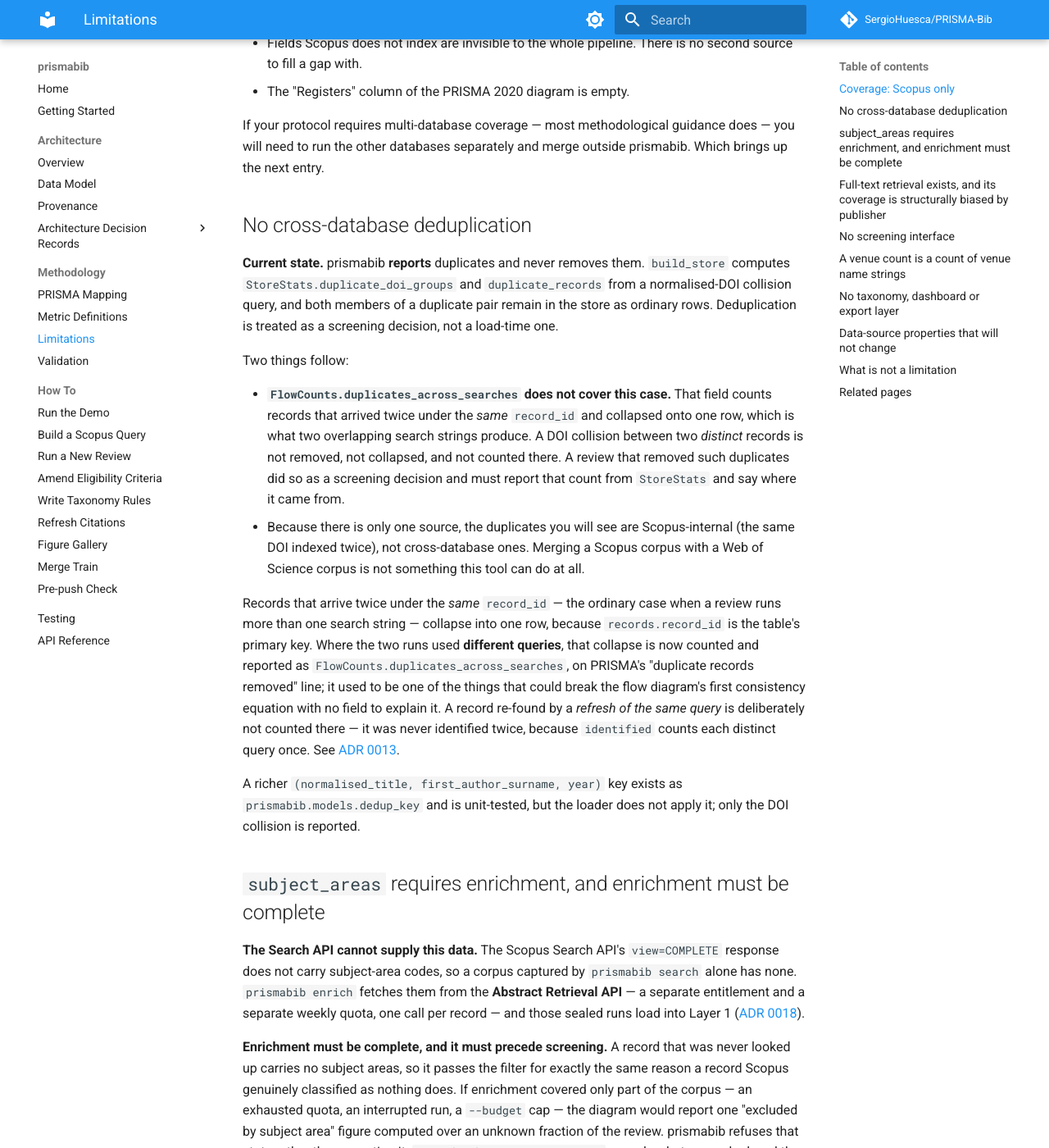
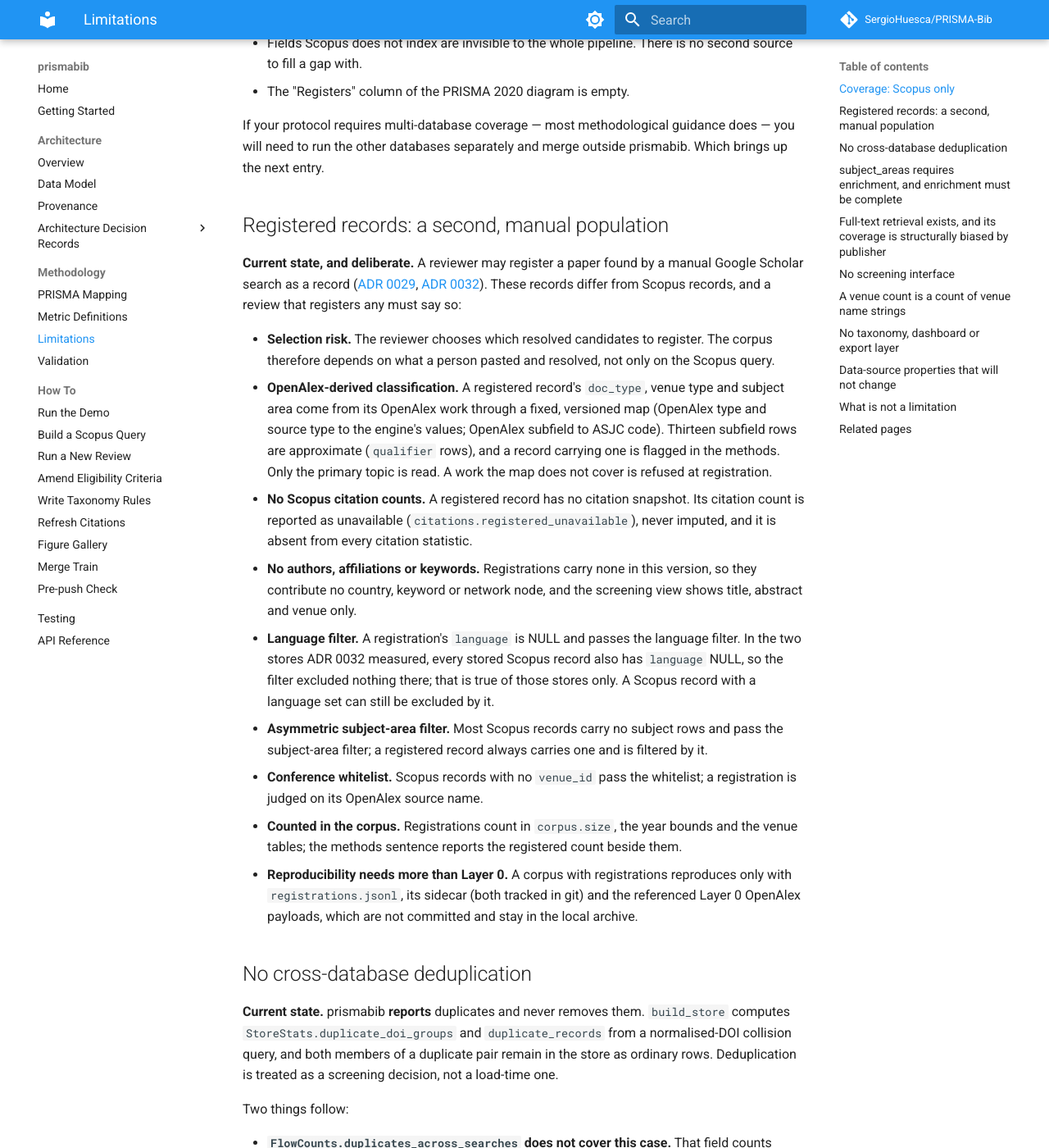
Before and after one commit to SergioHuesca/PRISMA-Bib, an MkDocs documentation site: the page built from docs/methodology/limitations.md, in a window 1280 px wide and 1400 px high, scrolled down 778 px. Shown: the whole window at 82% size. Built offline with MkDocs 1.6.1 and Material for MkDocs 9.7.7, drawn with Linux system fonts in a browser that asks for light colours; comment, search, counter and statistics services are not loaded.

Commit message:
docs(methodology): registered-records limitations, methods keys, registered_unavailable (sprint 3 A3) (#171)
* docs(methodology): registered-records limitations, methods keys, citations.registered_unavailable

numbers.json gains methods.registered_sentence, methods.orphaned_decisions_text
and citations.registered_unavailable (re-baseline: ADR 0027, ADR 0033 C2).

Co-Authored-By: Claude Sonnet 5.5 <noreply@anthropic.com>
Claude-Session: https://claude.ai/code/session_01QjNadz7h2UAZ2C2xhuaY8z

* fix(report): optional methods.* keys, one snapshot for export, corrected docs

fill treats methods.* keys as optional; numbers_map requires counts and
orphans together and export passes both; docs describe what the diagram,
methods text and orphan reason actually contain.

Co-Authored-By: Claude Sonnet 5.5 <noreply@anthropic.com>
Claude-Session: https://claude.ai/code/session_01QjNadz7h2UAZ2C2xhuaY8z

---------

Co-authored-by: Claude Sonnet 5.5 <noreply@anthropic.com>

```diff
--- a/docs/methodology/limitations.md
+++ b/docs/methodology/limitations.md
@@ -34,6 +34,41 @@ Consequences for your review:
 If your protocol requires multi-database coverage — most methodological guidance does —
 you will need to run the other databases separately and merge outside prismabib. Which
 brings up the next entry.
+
+## Registered records: a second, manual population
+
+**Current state, and deliberate.** A reviewer may register a paper found by a manual Google
+Scholar search as a record
+([ADR 0029](../architecture/adr/0029-reviewer-registration-of-a-candidate-as-a-record.md),
+[ADR 0032](../architecture/adr/0032-registered-records-table-and-classification-map.md)).
+These records differ from Scopus records, and a review that registers any must say so:
+
+- **Selection risk.** The reviewer chooses which resolved candidates to register. The corpus
+  therefore depends on what a person pasted and resolved, not only on the Scopus query.
+- **OpenAlex-derived classification.** A registered record's `doc_type`, venue type and
+  subject area come from its OpenAlex work through a fixed, versioned map (OpenAlex type and
+  source type to the engine's values; OpenAlex subfield to ASJC code). Thirteen subfield rows
+  are approximate (`qualifier` rows), and a record carrying one is flagged in the methods.
+  Only the primary topic is read. A work the map does not cover is refused at registration.
+- **No Scopus citation counts.** A registered record has no citation snapshot. Its citation
+  count is reported as unavailable (`citations.registered_unavailable`), never imputed, and it
+  is absent from every citation statistic.
+- **No authors, affiliations or keywords.** Registrations carry none in this version, so
+  they contribute no country, keyword or network node, and the screening view shows title,
+  abstract and venue only.
+- **Language filter.** A registration's `language` is NULL and passes the language filter.
+  In the two stores ADR 0032 measured, every stored Scopus record also has `language` NULL, so
+  the filter excluded nothing there; that is true of those stores only. A Scopus record with a
+  language set can still be excluded by it.
+- **Asymmetric subject-area filter.** Most Scopus records carry no subject rows and pass the
+  subject-area filter; a registered record always carries one and is filtered by it.
+- **Conference whitelist.** Scopus records with no `venue_id` pass the whitelist; a
+  registration is judged on its OpenAlex source name.
+- **Counted in the corpus.** Registrations count in `corpus.size`, the year bounds and the
+  venue tables; the methods sentence reports the registered count beside them.
+- **Reproducibility needs more than Layer 0.** A corpus with registrations reproduces only
+  with `registrations.jsonl`, its sidecar (both tracked in git) and the referenced Layer 0
+  OpenAlex payloads, which are not committed and stay in the local archive.
 
 ## No cross-database deduplication
 
```
Also changed, not shown: CHANGELOG.md (+9 -0 lines), docs/how-to/run-the-demo.md (+13 -5 lines), docs/methodology/metric-definitions.md (+8 -0 lines), docs/methodology/prisma-mapping.md (+23 -0 lines), 8 other files.
